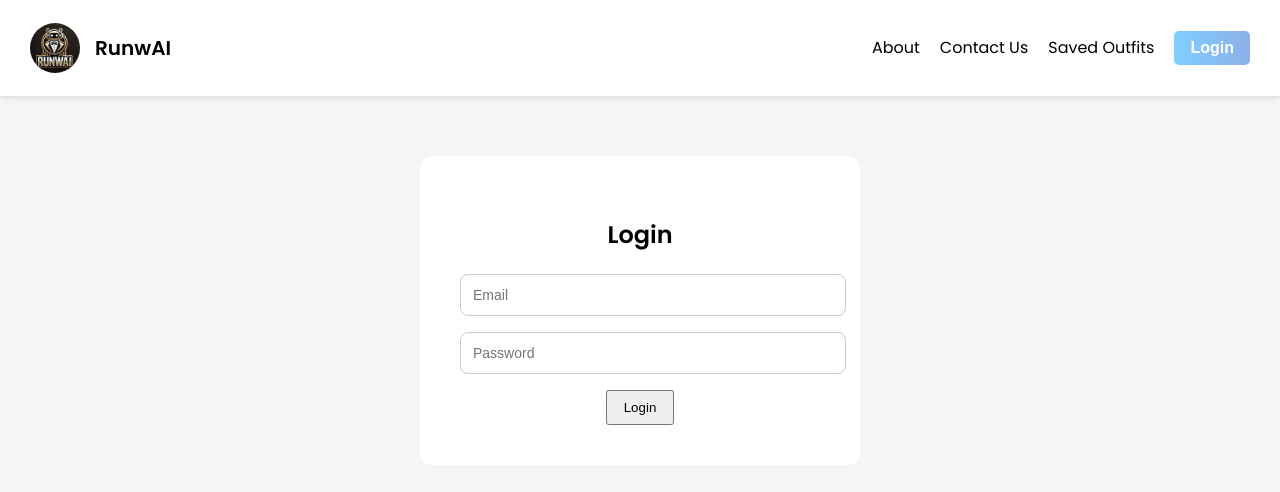
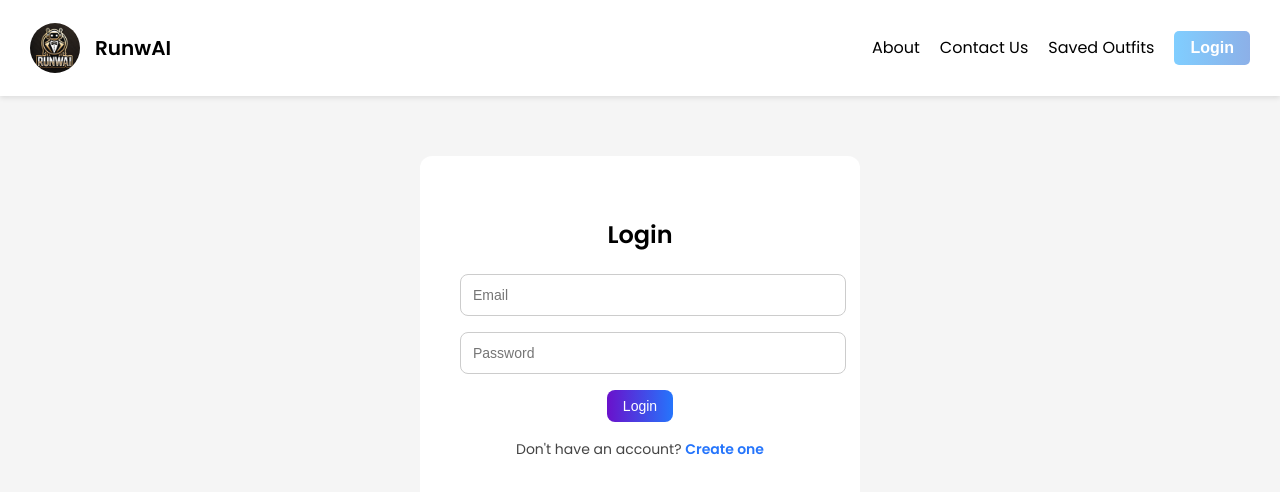
Before and after one commit to daniel-rawana/outfit-ai, a React (Create React App) app in the folder frontend/: page /login in a window 1280 px wide. Shown: the top 492 px of the page. Built offline with nearby package versions, Linux system fonts and the light colour scheme.

Commit message:
Update login.js

```diff
--- a/frontend/src/login.js
+++ b/frontend/src/login.js
@@ -18,10 +18,9 @@ function Login() {
                 password,
             });
 
-            // Store token or user info as needed
             localStorage.setItem("token", res.data.token);
             console.log("Login success");
-            navigate("/"); // or wherever you want to redirect
+            navigate("/");
         } catch (err) {
             setError("Invalid email or password.");
             console.error("Login failed:", err);
@@ -46,9 +45,12 @@ function Login() {
                     onChange={(e) => setPassword(e.target.value)}
                     required
                 />
-                <button type="submit">Login</button>
+                <button className="login-button" type="submit">Login</button>
             </form>
             {error && <p style={{ color: "red" }}>{error}</p>}
+            <p className="signup-text">
+              Don't have an account? <a href="/signup">Create one</a>
+            </p>
         </div>
     );
 }
```
